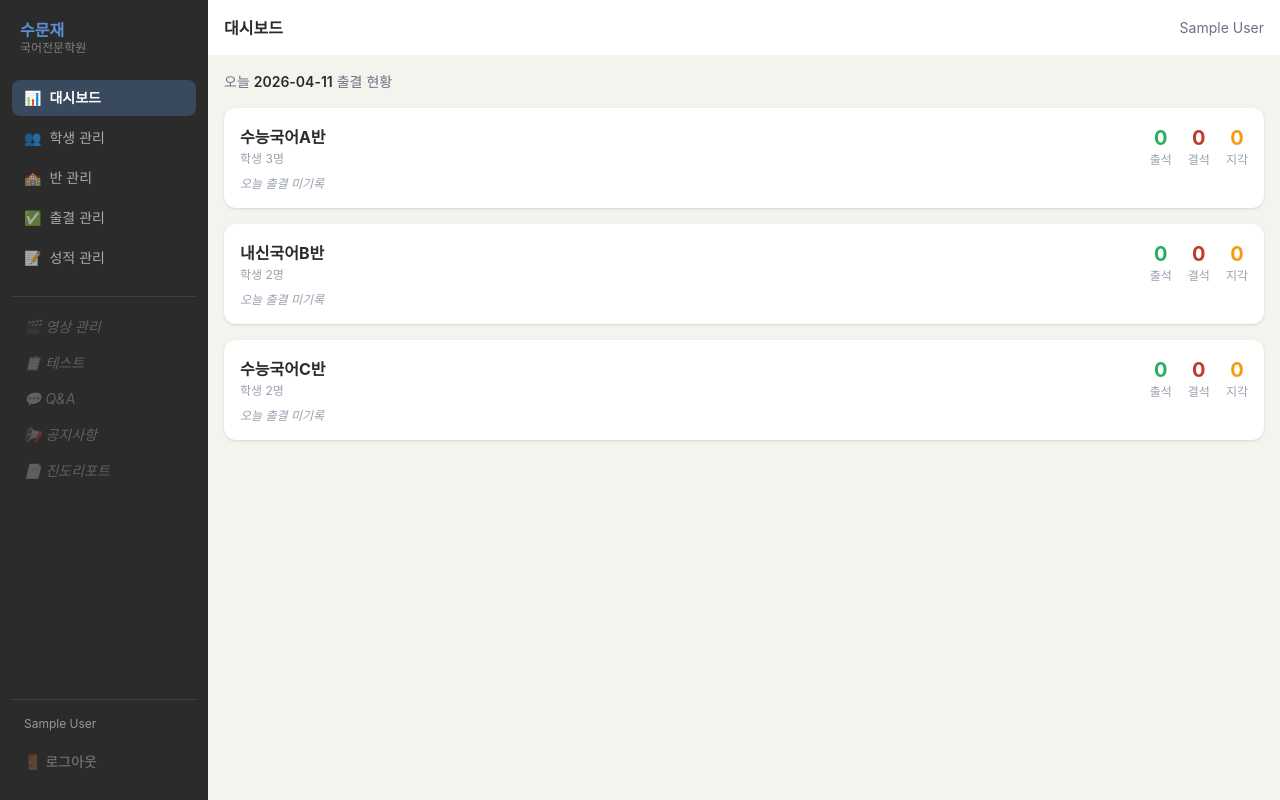
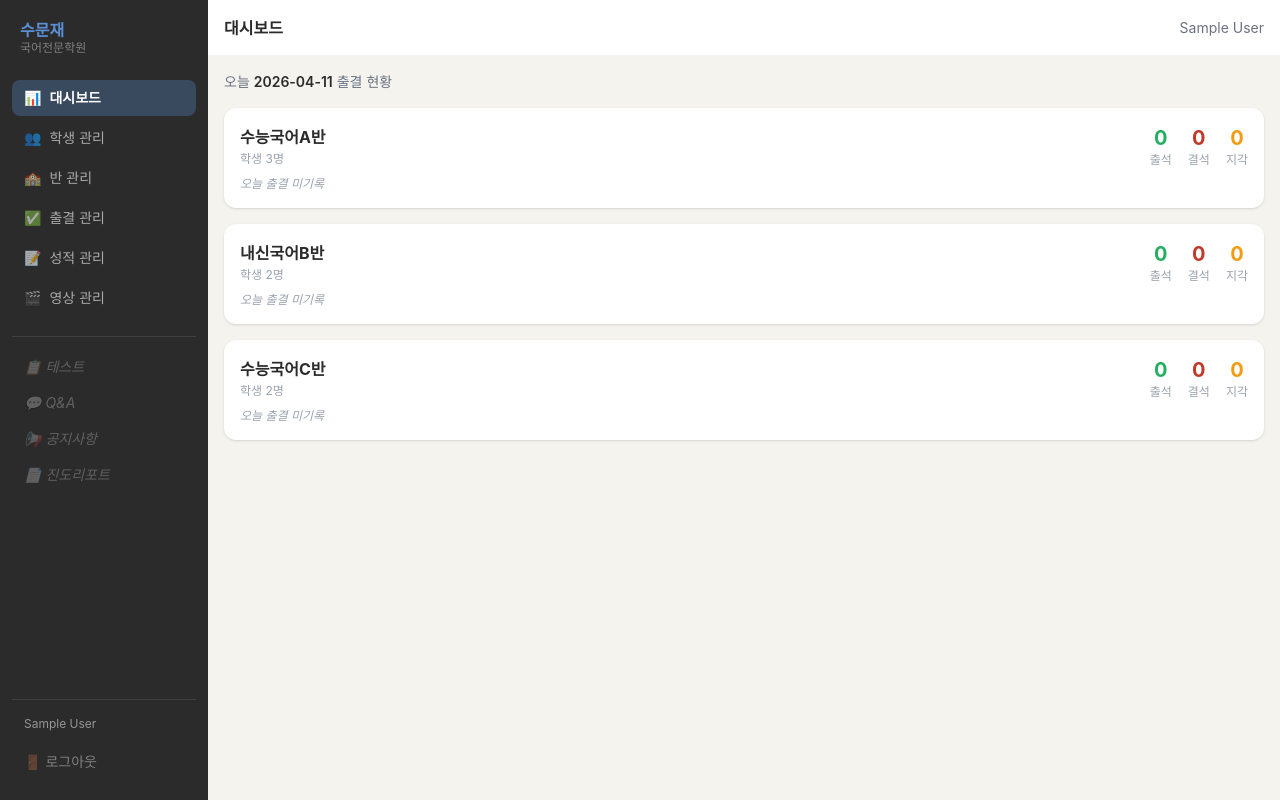
Before and after one commit to Ddangupddang/---, a React (Vite) app: page /dashboard in a window 1280 px wide. Built offline with nearby package versions, Linux system fonts and the light colour scheme; sample sign-in values are in the browser's storage.

Commit message:
feat: 영상 관리 라우팅 추가 및 메뉴 활성화

```diff
--- a/src/App.jsx
+++ b/src/App.jsx
@@ -7,6 +7,7 @@ import Dashboard from './pages/Dashboard'
 import Students from './pages/Students'
 import Attendance from './pages/Attendance'
 import Grades from './pages/Grades'
+import Videos from './pages/Videos'
 
 function App() {
   return (
@@ -59,6 +60,16 @@ function App() {
             }
           />
 
+          {/* 영상 관리 (전체 역할) */}
+          <Route
+            path="/videos"
+            element={
+              <ProtectedRoute allowedRoles={['admin', 'teacher', 'student']}>
+                <Videos />
+              </ProtectedRoute>
+            }
+          />
+
           {/* 없는 경로 → 로그인으로 */}
           <Route path="*" element={<Navigate to="/login" replace />} />
         </Routes>
--- a/src/components/BottomNav.jsx
+++ b/src/components/BottomNav.jsx
@@ -2,14 +2,15 @@
 import { NavLink } from 'react-router-dom'
 
 const tabs = [
-  { label: '홈',  path: '/dashboard',  icon: '🏠' },
+  { label: '홈',   path: '/dashboard',  icon: '🏠' },
   { label: '출결', path: '/attendance', icon: '✅' },
   { label: '성적', path: '/grades',     icon: '📊' },
+  { label: '영상', path: '/videos',     icon: '🎬' },
 ]
 
 function BottomNav() {
   return (
-    <nav className="fixed bottom-0 left-0 right-0 h-16 bg-[#2B2B2B] flex items-center justify-around z-50 md:hidden">
+    <nav className="fixed bottom-0 left-0 right-0 h-16 bg-[#2B2B2B] flex items-center justify-around z-50">
       {tabs.map((tab) => (
         <NavLink
           key={tab.path}
--- a/src/components/Sidebar.jsx
+++ b/src/components/Sidebar.jsx
@@ -9,6 +9,7 @@ const navConfig = {
     { label: '반 관리',   path: '/students?tab=classes', icon: '🏫' },
     { label: '출결 관리', path: '/attendance', icon: '✅' },
     { label: '성적 관리', path: '/grades',     icon: '📝' },
+    { label: '영상 관리', path: '/videos',     icon: '🎬' },
   ],
   teacher: [
     { label: '대시보드', path: '/dashboard',  icon: '📊' },
@@ -16,11 +17,12 @@ const navConfig = {
     { label: '반 관리',   path: '/students?tab=classes', icon: '🏫' },
     { label: '출결 관리', path: '/attendance', icon: '✅' },
     { label: '성적 관리', path: '/grades',     icon: '📝' },
+    { label: '영상 관리', path: '/videos',     icon: '🎬' },
   ],
   student: [],
 }
 
-const disabledItems = ['🎬 영상 관리', '📋 테스트', '💬 Q&A', '📢 공지사항', '📄 진도리포트']
+const disabledItems = ['📋 테스트', '💬 Q&A', '📢 공지사항', '📄 진도리포트']
 
 function Sidebar() {
   const { user, logout } = useAuth()
```
